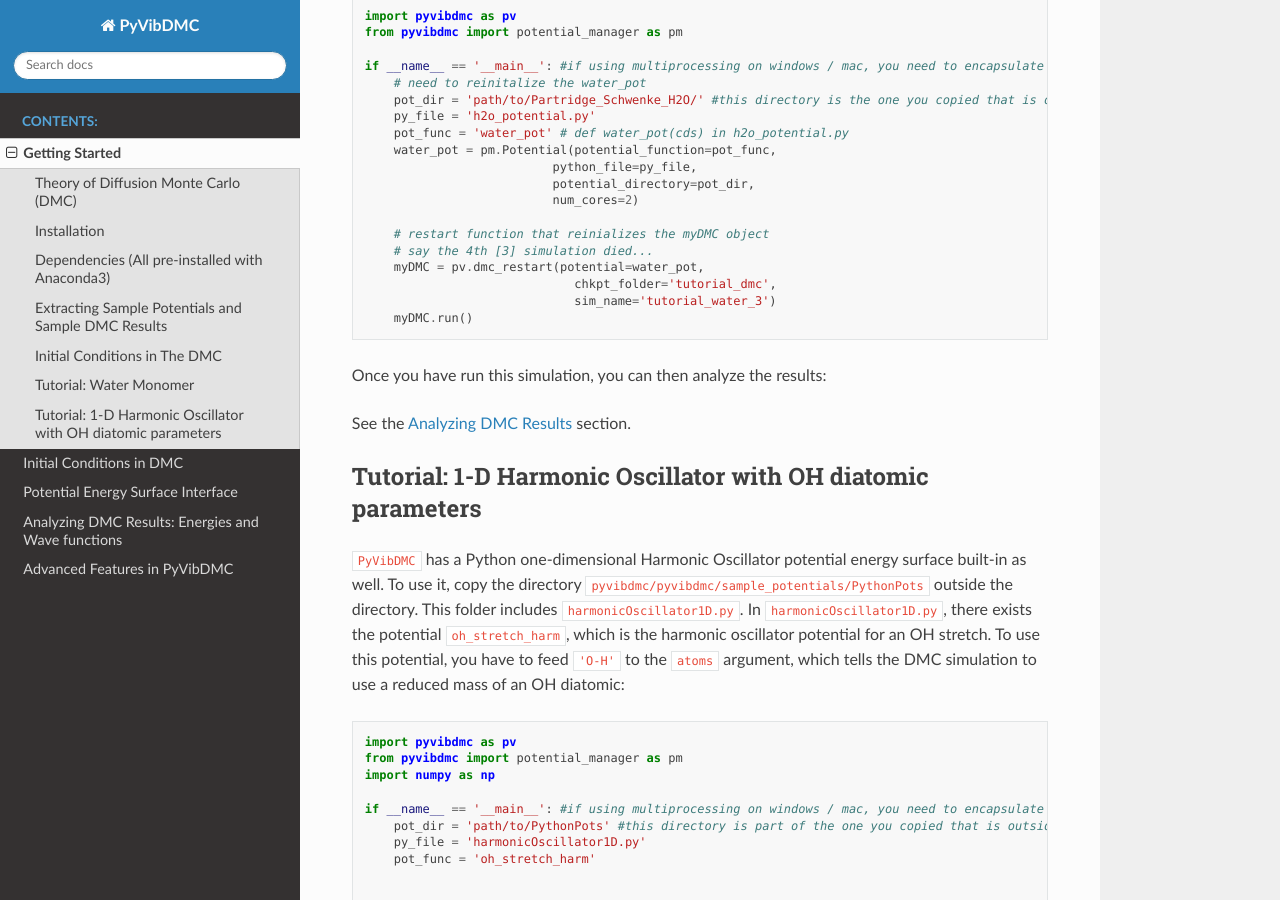
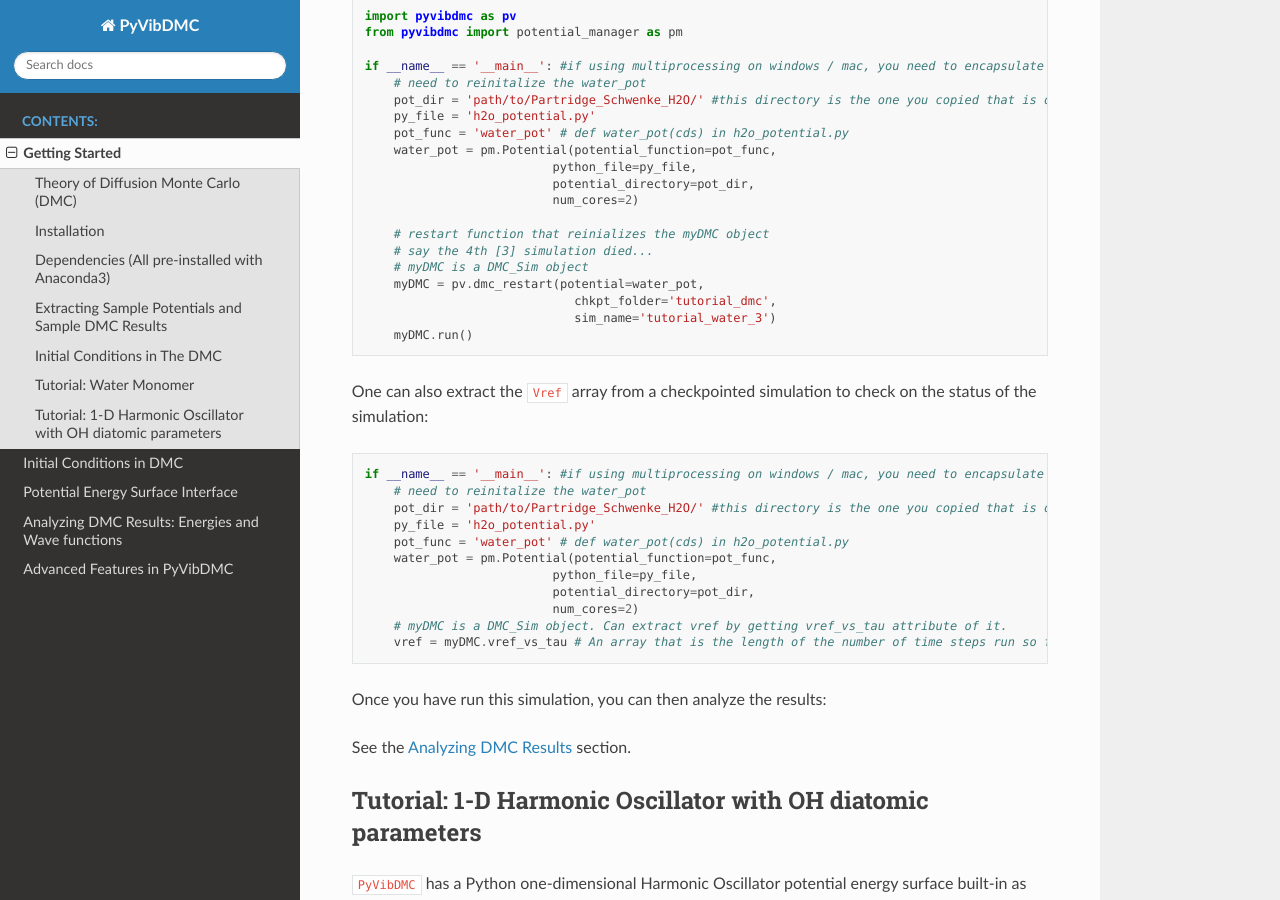
Before and after one commit to rjdirisio/pyvibdmc, a Sphinx documentation site: the page built from docs/getting_started.rst, in a window 1280 px wide and 900 px high, scrolled down 3045 px. Built offline with Sphinx 7.4.7 and the Read the Docs theme 2.0.0, drawn with Linux system fonts in a browser that asks for light colours.

Commit message:
Document how to extract vref_vs_tau from simulation.

```diff
--- a/docs/getting_started.rst
+++ b/docs/getting_started.rst
@@ -136,11 +136,25 @@ If the simulation dies due to external factors, you may restart a particular DMC
 
         # restart function that reinializes the myDMC object
         # say the 4th [3] simulation died...
+        # myDMC is a DMC_Sim object
         myDMC = pv.dmc_restart(potential=water_pot,
                                  chkpt_folder='tutorial_dmc',
                                  sim_name='tutorial_water_3')
         myDMC.run()
 
+One can also extract the ``Vref`` array from a checkpointed simulation to check on the status of the simulation::
+
+    if __name__ == '__main__': #if using multiprocessing on windows / mac, you need to encapsulate using this line
+        # need to reinitalize the water_pot
+        pot_dir = 'path/to/Partridge_Schwenke_H2O/' #this directory is the one you copied that is outside of pyvibdmc.
+        py_file = 'h2o_potential.py'
+        pot_func = 'water_pot' # def water_pot(cds) in h2o_potential.py
+        water_pot = pm.Potential(potential_function=pot_func,
+                              python_file=py_file,
+                              potential_directory=pot_dir,
+                              num_cores=2)
+        # myDMC is a DMC_Sim object. Can extract vref by getting vref_vs_tau attribute of it.
+        vref = myDMC.vref_vs_tau # An array that is the length of the number of time steps run so far.
 
 Once you have run this simulation, you can then analyze the results:
 
```
Also changed, not shown: 2 other files.
